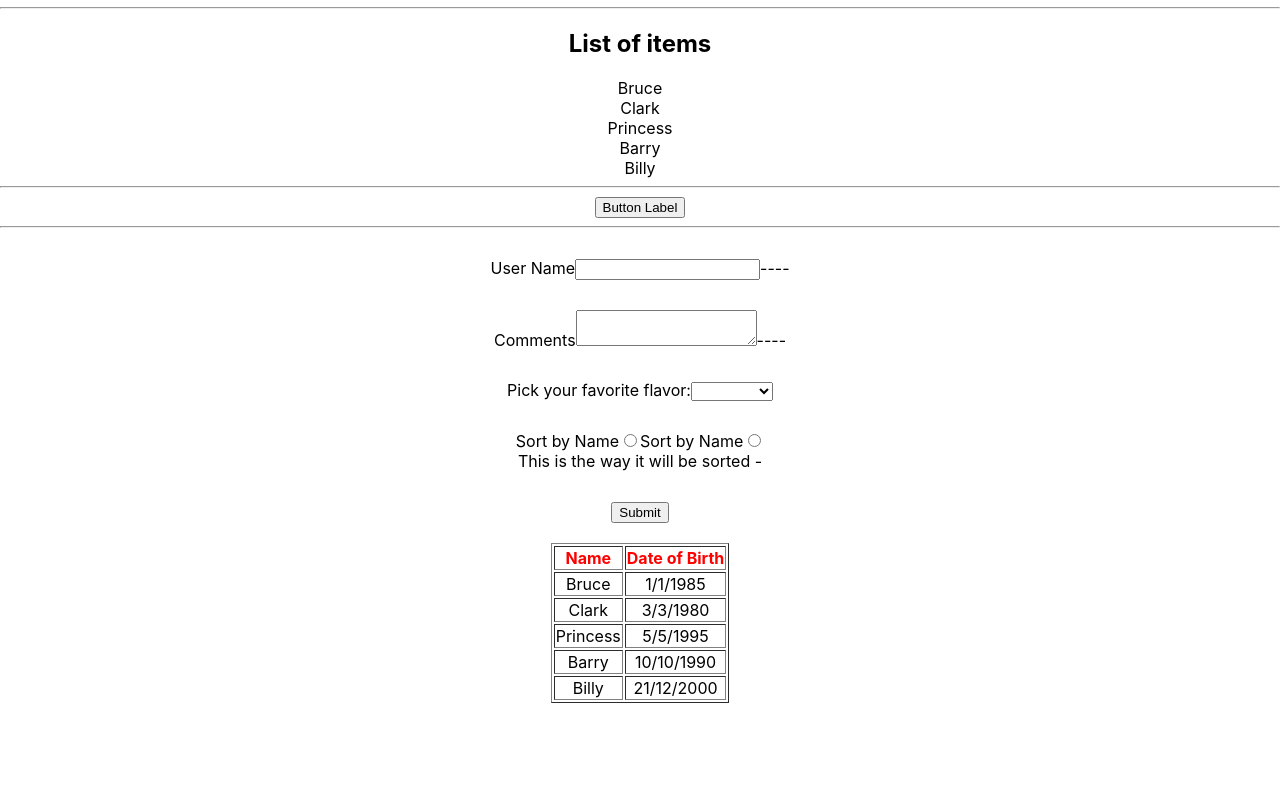
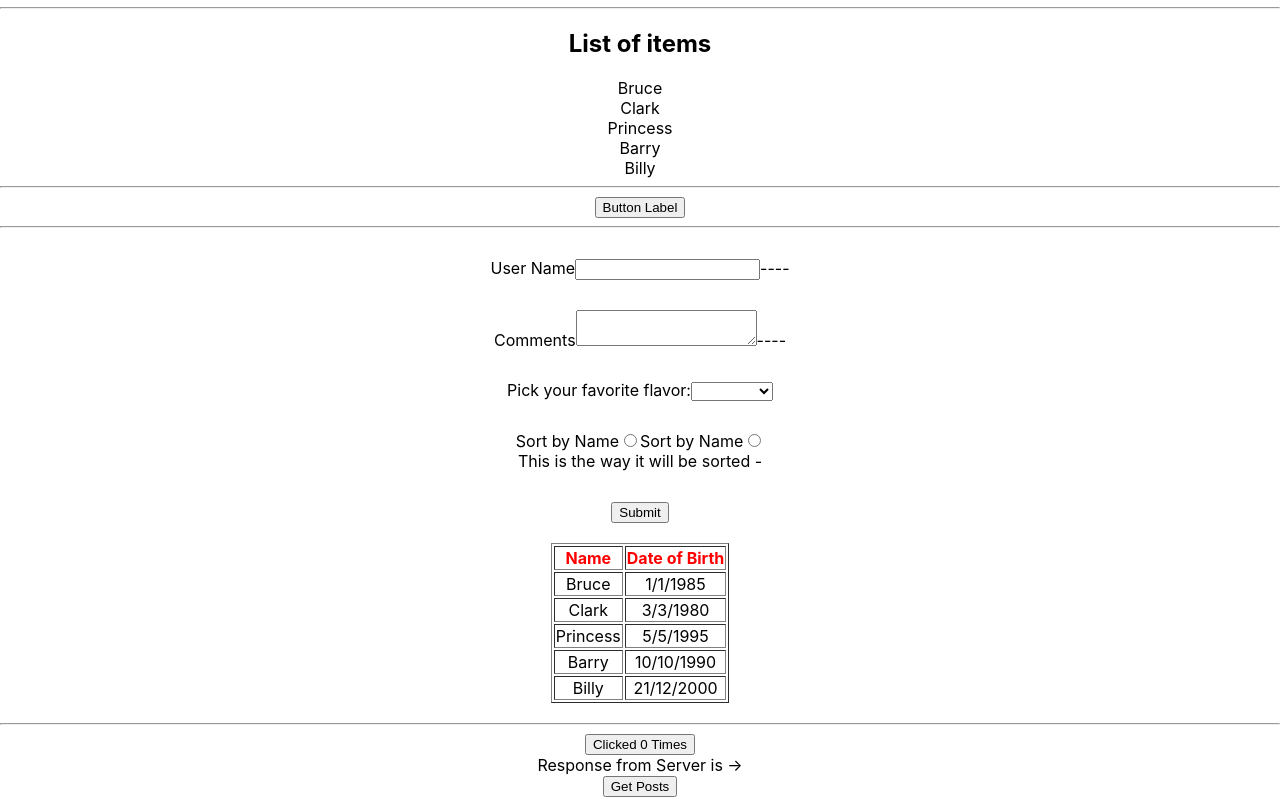
Before and after one commit to MohammadGulshan/ReactTypeScriptDemo, a React (Create React App) app: page / in a window 1280 px wide. Shown: the part 1119-1916 px from the top of the page. Before the commit the page ends 1842 px from the top, so only its background shows below. Built offline with nearby package versions, Linux system fonts and the light colour scheme.

Commit message:
Implementing Axios. Very easy!

```diff
--- a/package.json
+++ b/package.json
@@ -10,6 +10,7 @@
     "@types/node": "^16.18.12",
     "@types/react": "^18.0.28",
     "@types/react-dom": "^18.0.11",
+    "axios": "^1.3.4",
     "react": "^18.2.0",
     "react-dom": "^18.2.0",
     "react-scripts": "5.0.1",
--- a/src/App.tsx
+++ b/src/App.tsx
@@ -23,6 +23,7 @@ import { MutableRef } from './components/ref/MutableRef';
 import { Counter } from './components/state/Counter';
 import { LoggedIn } from './components/state/LoggedIn';
 import { Status } from './components/Status';
+import ClickCounter from './components/higher-order/ClickCounter';
 
 function App() {
     const personName = {
@@ -80,9 +81,9 @@ function App() {
 	])
 
 	const changeSortFn = (radioSort: string) => {
-		console.log('Sort Changed to ', radioSort)
-		console.log(sortList);
-		console.log(JSON.parse(JSON.stringify(sortList.sort((a, b) => a.first.localeCompare(b.first)))))
+		// console.log('Sort Changed to ', radioSort)
+		// console.log(sortList);
+		// console.log(JSON.parse(JSON.stringify(sortList.sort((a, b) => a.first.localeCompare(b.first)))))
 		if (radioSort === 'sortName') {
 			setSortList(JSON.parse(JSON.stringify(sortList.sort((a, b) => a.first.localeCompare(b.first)))))
 		} else if (radioSort === 'sortDate') {
@@ -173,6 +174,9 @@ function App() {
 
 			<Form changeSort={changeSortFn}/>
 			<Table sortArray={sortList}/>
+			<hr />
+
+			<ClickCounter />
         </div>
     );
 }
--- /dev/null
+++ b/src/components/higher-order/ClickCounter.tsx
@@ -0,0 +1,44 @@
+import axios from "axios"
+import { useState } from "react"
+
+const ClickCounter = () => {
+	const [count, setCount] = useState(0)
+	const [posts, setPosts] = useState<any>([])
+
+	const incrementXTimes = () => {
+		setCount((prevState) => {
+			return prevState + 1;
+		});
+	}
+
+	const getPosts = () => {
+		axios.get('https://jsonplaceholder.typicode.com/posts')
+		.then(
+			(res) => {
+				console.log(res)
+				setPosts(res.data);
+			}
+		)
+		.catch(
+			(err) => {
+				console.log(err)
+			}
+		)
+	}
+
+	return (
+		<div>
+			<button onClick={incrementXTimes}>{`Clicked ${count} Times`}</button>
+			<div>
+				{`Response from Server is ->`}
+				{posts[0]?.body}
+			</div>
+			<div>
+				<button onClick={getPosts}>Get Posts</button>
+			</div>
+
+		</div>
+	)
+}
+
+export default ClickCounter
```
Also changed, not shown: 1 other file (tests, documents, lock files or other folders).
